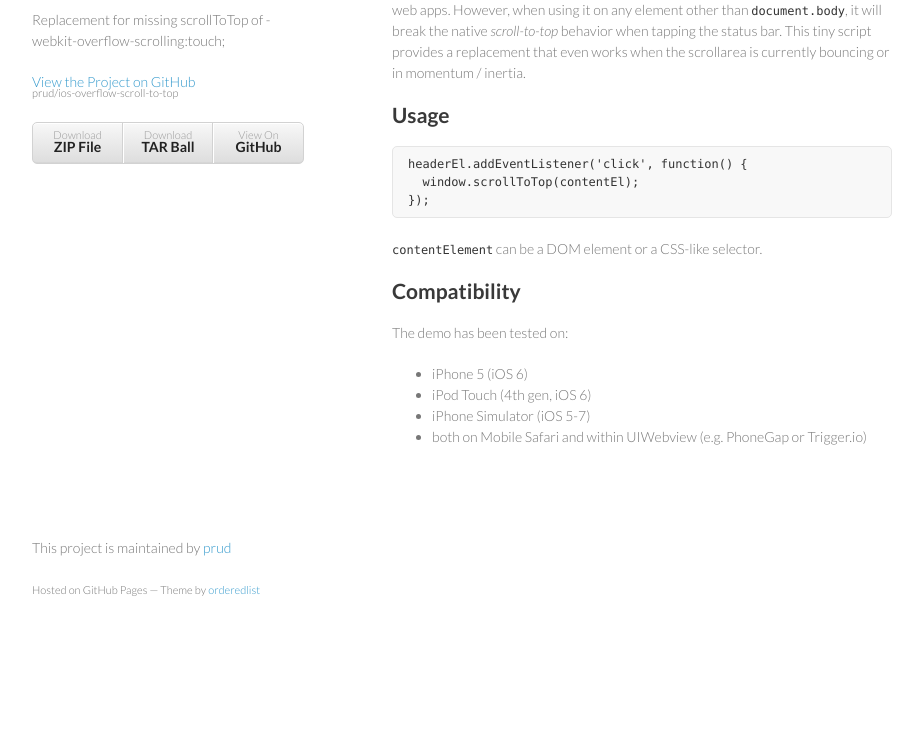
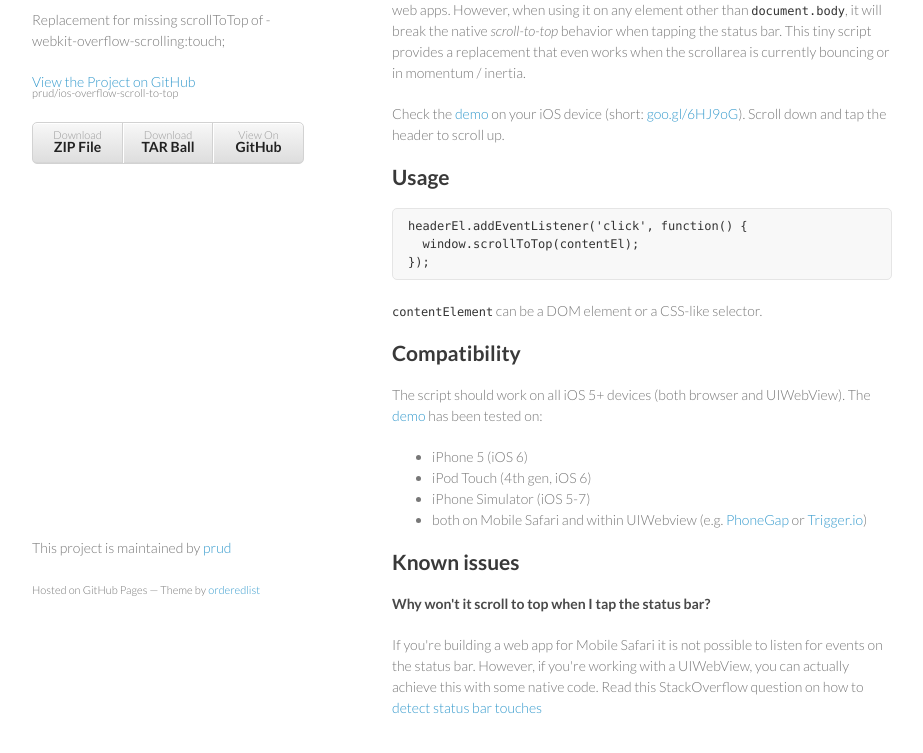
Before and after one commit to prud/ios-overflow-scroll-to-top, a plain HTML site: page index.html in a window 1280 px wide. Shown: the part 131-884 px from the top of the page, without its empty margins (178-1101 px from the left). Before the commit the page ends 800 px from the top, so only its background shows below. Drawn offline with Linux system fonts and the light colour scheme.

Commit message:
Create gh-pages branch via GitHub

```diff
--- a/index.html
+++ b/index.html
@@ -33,6 +33,8 @@
 
 <p>Using <code>-webkit-overflow-scrolling:touch</code> provides native-like scrolling on iOS web apps. However, when using it on any element other than <code>document.body</code>, it will break the native <em>scroll-to-top</em> behavior when tapping the status bar. This tiny script provides a replacement that even works when the scrollarea is currently bouncing or in momentum / inertia.</p>
 
+<p>Check the <a href="http://prud.github.io/ios-overflow-scroll-to-top/demo/">demo</a> on your iOS device (short: <a href="http://goo.gl/6HJ9oG">goo.gl/6HJ9oG</a>). Scroll down and tap the header to scroll up.</p>
+
 <h2>
 <a name="usage" class="anchor" href="#usage"><span class="octicon octicon-link"></span></a>Usage</h2>
 
@@ -46,14 +48,20 @@
 <h2>
 <a name="compatibility" class="anchor" href="#compatibility"><span class="octicon octicon-link"></span></a>Compatibility</h2>
 
-<p>The demo has been tested on:</p>
+<p>The script should work on all iOS 5+ devices (both browser and UIWebView). The <a href="http://prud.github.io/ios-overflow-scroll-to-top/demo/">demo</a> has been tested on:</p>
 
 <ul>
 <li>iPhone 5 (iOS 6)</li>
 <li>iPod Touch (4th gen, iOS 6)</li>
 <li>iPhone Simulator (iOS 5-7)</li>
-<li>both on Mobile Safari and within UIWebview (e.g. PhoneGap or Trigger.io)</li>
-</ul>
+<li>both on Mobile Safari and within UIWebview (e.g. <a href="http://phonegap.com">PhoneGap</a> or <a href="http://trigger.io">Trigger.io</a>)</li>
+</ul><h2>
+<a name="known-issues" class="anchor" href="#known-issues"><span class="octicon octicon-link"></span></a>Known issues</h2>
+
+<h4>
+<a name="why-wont-it-scroll-to-top-when-i-tap-the-status-bar" class="anchor" href="#why-wont-it-scroll-to-top-when-i-tap-the-status-bar"><span class="octicon octicon-link"></span></a>Why won't it scroll to top when I tap the status bar?</h4>
+
+<p>If you're building a web app for Mobile Safari it is not possible to listen for events on the status bar. However, if you're working with a UIWebView, you can actually achieve this with some native code. Read this StackOverflow question on how to <a href="http://stackoverflow.com/questions/3753097/how-to-detect-touches-in-status-bar/16787113">detect status bar touches</a></p>
       </section>
       <footer>
         <p>This project is maintained by <a href="https://github.com/prud">prud</a></p>
```
Also changed, not shown: params.json (+1 -1 lines).
